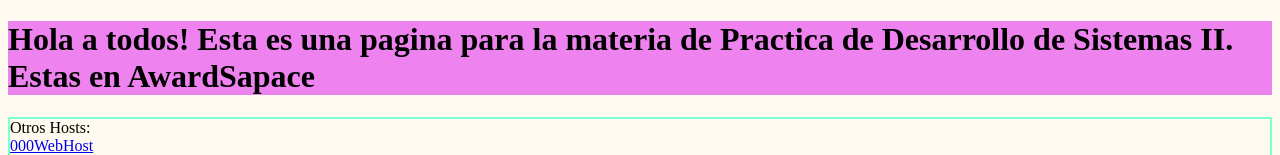
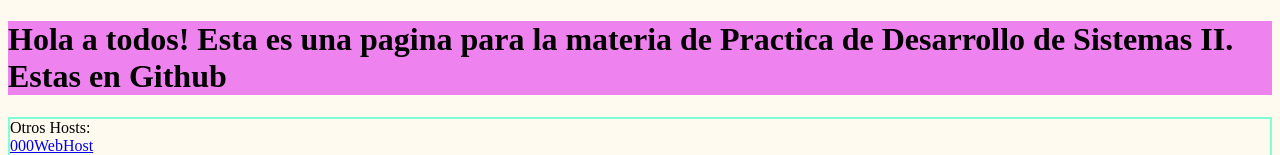
Before and after one commit to dennxa/denilomas, a plain HTML site: page index.html in a window 1280 px wide. Shown: the top 155 px of the page. Drawn offline with Linux system fonts and the light colour scheme.

Commit message:
Update index.html

```diff
--- a/index.html
+++ b/index.html
@@ -8,7 +8,7 @@
 
 <body bgcolor="#FFFAF0">
     <h1 style="background-color:Violet;">
-        Hola a todos! Esta es una pagina para la materia de Practica de Desarrollo de Sistemas II. Estas en AwardSapace
+        Hola a todos! Esta es una pagina para la materia de Practica de Desarrollo de Sistemas II. Estas en Github
     </h1>
 
     <p style="border: 2px solid Aquamarine;">
```
